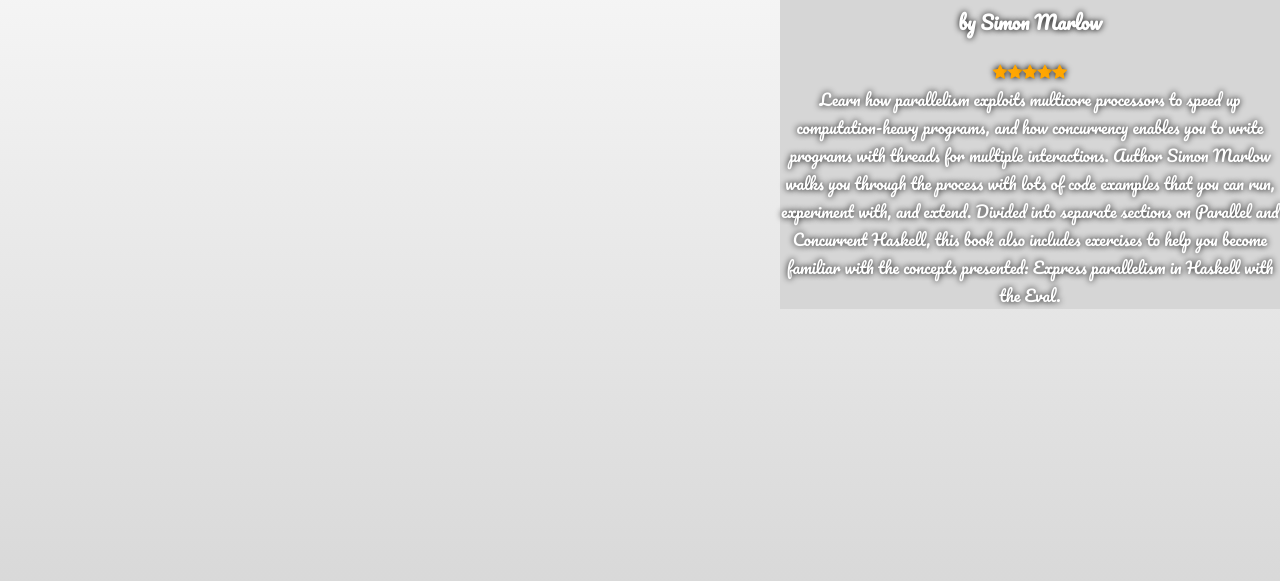
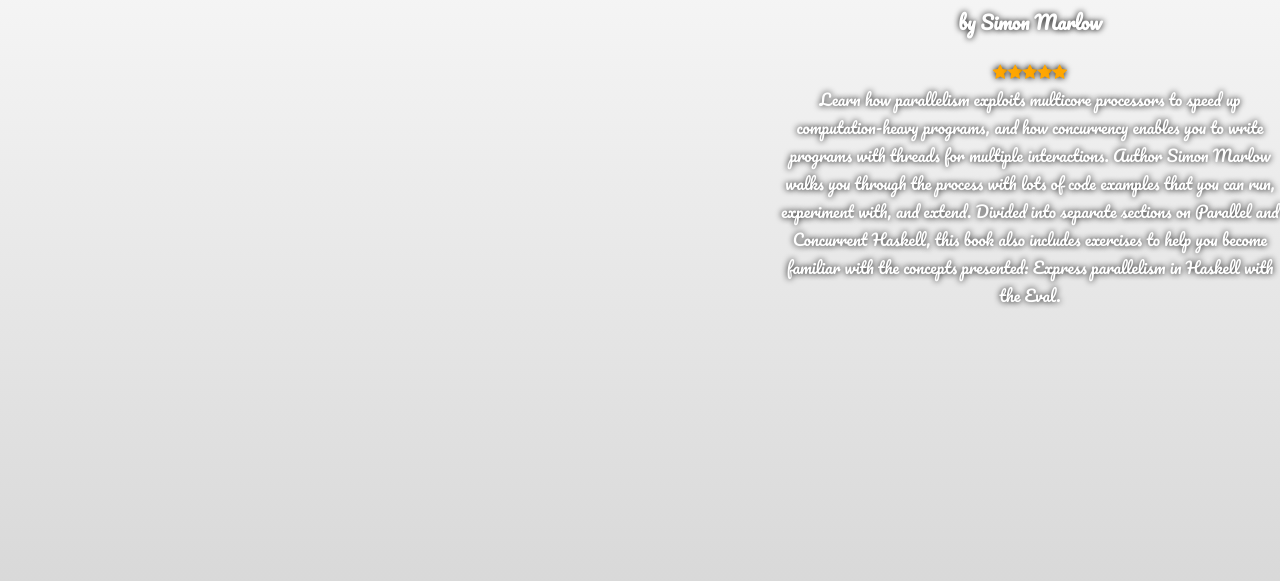
Before and after one commit to bookofthemonth/bookofthemonth.github.io, a plain HTML site: page index.html in a window 1280 px wide. Shown: the part 219-800 px from the top of the page. Drawn offline with nearby package versions, Linux system fonts and the light colour scheme.

Commit message:
Update style.css

```diff
--- a/style.css
+++ b/style.css
@@ -24,7 +24,6 @@
 
 .info {
   float: right;
-  background: #d6d6d6;
   color: hsl(0, 0%, 100%);
   text-shadow: 0px 0px 6px black;
   width: 500px;
```
